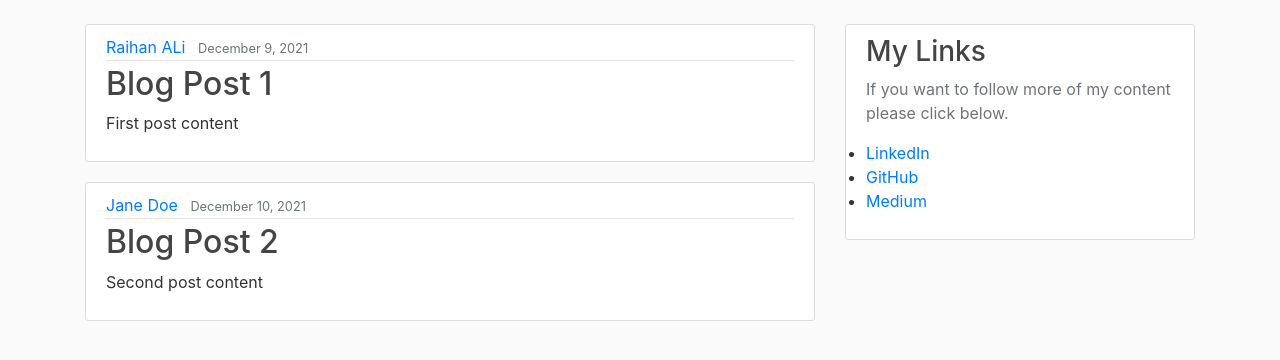
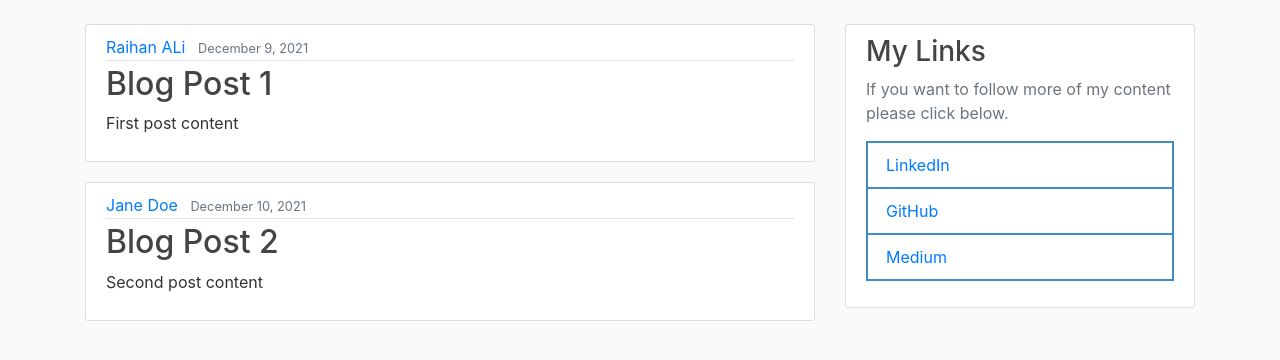
Before and after one commit to Raihan11x/Python-Multi-Tier-Web-App, a Flask app: page / in a window 1280 px wide. Shown: the part 56-416 px from the top of the page. Run offline with Flask 2, Linux system fonts and the light colour scheme; some libraries are stand-ins or nearby versions.

Commit message:
edited main.css

```diff
--- a/static/main.css
+++ b/static/main.css
@@ -83,3 +83,22 @@ a.article-title:hover {
 .account-heading {
     font-size: 2.5rem;
 }
+
+ul {
+    list-style-type: none;
+}
+
+ul {
+    list-style-type: none;
+    padding: 0;
+    border: 2px solid #428bca;
+}
+
+ul li {
+    padding: 10px 18px;
+    border-bottom: 2px solid #428bca;
+}
+
+ul li:last-child {
+    border-bottom: none;
+}
```
